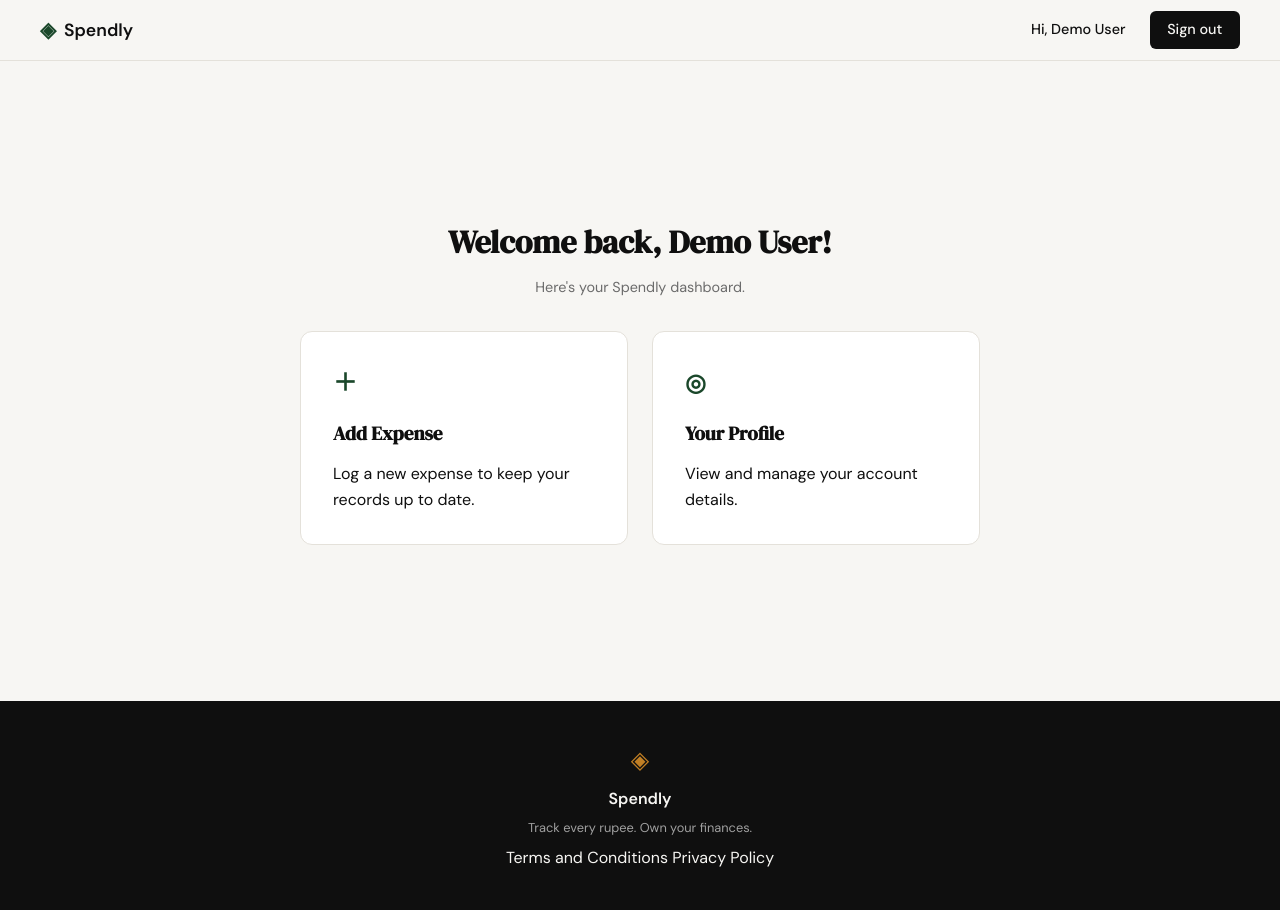
After one commit to vinay2105/spendly, a Flask app: page /dashboard in a window 1280 px wide. The commit adds this page. Run offline with Flask 3, Linux system fonts and the light colour scheme; a user stored in the database is signed in.

Commit message:
added login and logout feature

```diff
--- a/app.py
+++ b/app.py
@@ -1,5 +1,5 @@
-from flask import Flask, render_template, request, redirect, url_for, flash
-from werkzeug.security import generate_password_hash
+from flask import Flask, render_template, request, redirect, url_for, flash, session
+from werkzeug.security import generate_password_hash, check_password_hash
 from database.db import get_db, init_db, seed_db
 
 app = Flask(__name__)
@@ -17,6 +17,8 @@ def landing():
 
 @app.route("/register", methods=["GET", "POST"])
 def register():
+    if session.get("user_id"):
+        return redirect(url_for("dashboard"))
     if request.method == "POST":
         name     = request.form.get("name", "").strip()
         email    = request.form.get("email", "").strip()
@@ -61,8 +63,35 @@ def register():
     return render_template("register.html")
 
 
-@app.route("/login")
+@app.route("/login", methods=["GET", "POST"])
 def login():
+    if session.get("user_id"):
+        return redirect(url_for("dashboard"))
+    if request.method == "POST":
+        email    = request.form.get("email", "").strip()
+        password = request.form.get("password", "").strip()
+
+        if not email or not password:
+            flash("Email and password are required.", "error")
+            return render_template("login.html")
+
+        conn = get_db()
+        try:
+            row = conn.execute(
+                "SELECT id, name, password_hash FROM users WHERE email = ?",
+                (email,),
+            ).fetchone()
+        finally:
+            conn.close()
+
+        if row is None or not check_password_hash(row["password_hash"], password):
+            flash("Invalid email or password.", "error")
+            return render_template("login.html")
+
+        session["user_id"]   = row["id"]
+        session["user_name"] = row["name"]
+        return redirect(url_for("dashboard"))
+
     return render_template("login.html")
 
 
@@ -82,7 +111,16 @@ def privacy():
 
 @app.route("/logout")
 def logout():
-    return "Logout — coming in Step 3"
+    session.clear()
+    flash("You've been signed out.", "success")
+    return redirect(url_for("landing"))
+
+
+@app.route("/dashboard")
+def dashboard():
+    if not session.get("user_id"):
+        return redirect(url_for("login"))
+    return render_template("dashboard.html")
 
 
 @app.route("/profile")
--- a/templates/base.html
+++ b/templates/base.html
@@ -25,8 +25,13 @@
                 <span class="brand-name">Spendly</span>
             </a>
             <div class="nav-links">
-                <a href="{{ url_for('login') }}">Sign in</a>
-                <a href="{{ url_for('register') }}" class="nav-cta">Get started</a>
+                {% if session.get('user_id') %}
+                    <span class="nav-user">Hi, {{ session.get('user_name') }}</span>
+                    <a href="{{ url_for('logout') }}" class="nav-cta">Sign out</a>
+                {% else %}
+                    <a href="{{ url_for('login') }}">Sign in</a>
+                    <a href="{{ url_for('register') }}" class="nav-cta">Get started</a>
+                {% endif %}
             </div>
         </div>
     </nav>
--- /dev/null
+++ b/templates/dashboard.html
@@ -0,0 +1,34 @@
+{% extends "base.html" %}
+
+{% block title %}Dashboard — Spendly{% endblock %}
+
+{% block content %}
+
+<section class="auth-section">
+    <div class="auth-container" style="max-width: 680px;">
+
+        <div class="auth-header">
+            <h1 class="auth-title">Welcome back, {{ session.get('user_name') }}!</h1>
+            <p class="auth-subtitle">Here's your Spendly dashboard.</p>
+        </div>
+
+        <div style="display: grid; grid-template-columns: 1fr 1fr; gap: 1.5rem; margin-top: 2rem;">
+
+            <a href="{{ url_for('add_expense') }}" class="feature-card" style="text-decoration: none; display: block;">
+                <div class="feature-icon">＋</div>
+                <h3 class="feature-title">Add Expense</h3>
+                <p class="feature-desc">Log a new expense to keep your records up to date.</p>
+            </a>
+
+            <a href="{{ url_for('profile') }}" class="feature-card" style="text-decoration: none; display: block;">
+                <div class="feature-icon">◎</div>
+                <h3 class="feature-title">Your Profile</h3>
+                <p class="feature-desc">View and manage your account details.</p>
+            </a>
+
+        </div>
+
+    </div>
+</section>
+
+{% endblock %}
--- a/templates/login.html
+++ b/templates/login.html
@@ -13,15 +13,12 @@
         </div>
 
         <div class="auth-card">
-            {% if error %}
-            <div class="auth-error">{{ error }}</div>
-            {% endif %}
-
             <form method="POST" action="/login">
                 <div class="form-group">
                     <label for="email">Email address</label>
                     <input type="email" id="email" name="email"
                            class="form-input" placeholder="nitish@example.com"
+                           value="{{ request.form.get('email', '') }}"
                            required autofocus>
                 </div>
                 <div class="form-group">
```
Also changed, not shown: .claude/specs/03-login-and-logout.md (added).
